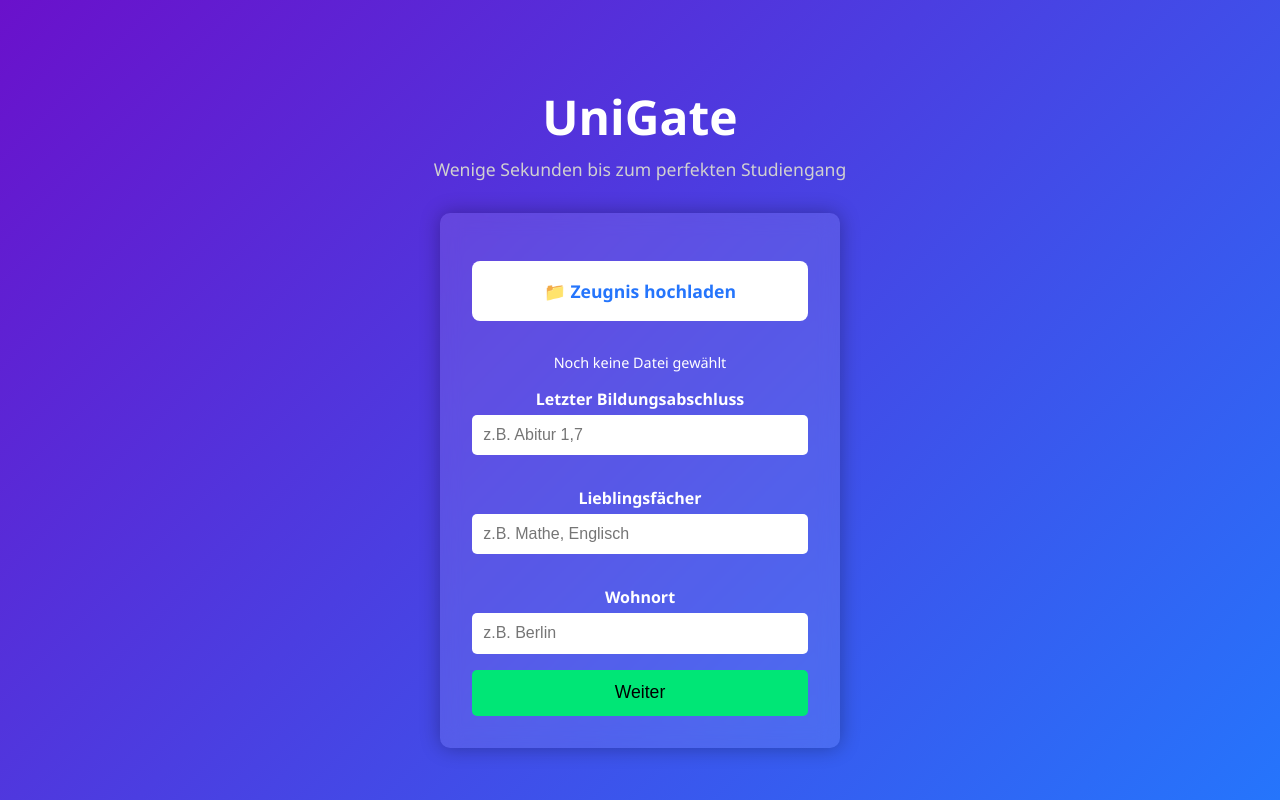
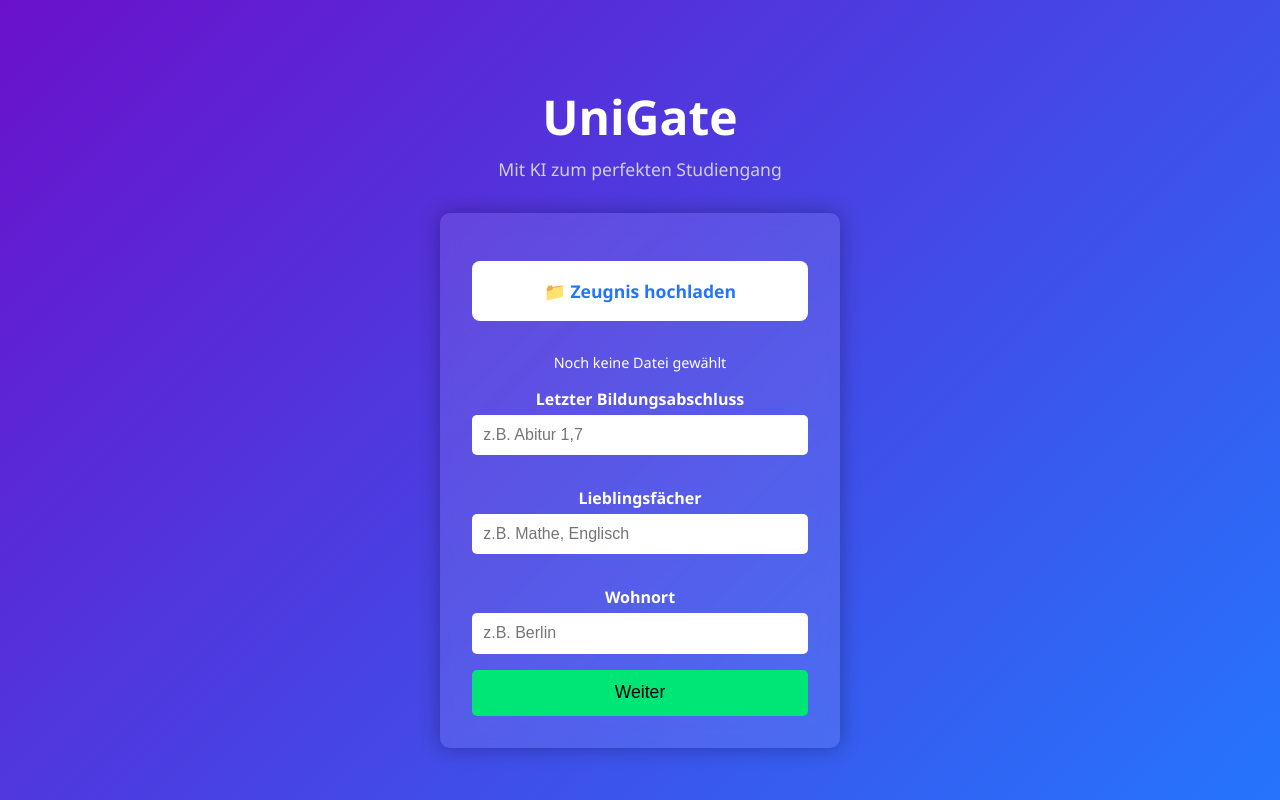
Before and after one commit to NROENNAU/UniGate, a plain HTML site: page index.html in a window 1280 px wide. Drawn offline with Linux system fonts and the light colour scheme.

Commit message:
Update index.html

```diff
--- a/index.html
+++ b/index.html
@@ -110,7 +110,7 @@
 <body>
 
     <h1>UniGate</h1>
-    <div class="slogan">Wenige Sekunden bis zum perfekten Studiengang</div>
+    <div class="slogan">Mit KI zum perfekten Studiengang</div>
 
     <form id="datenForm" action="step2.html" method="GET" enctype="multipart/form-data">
 
```
